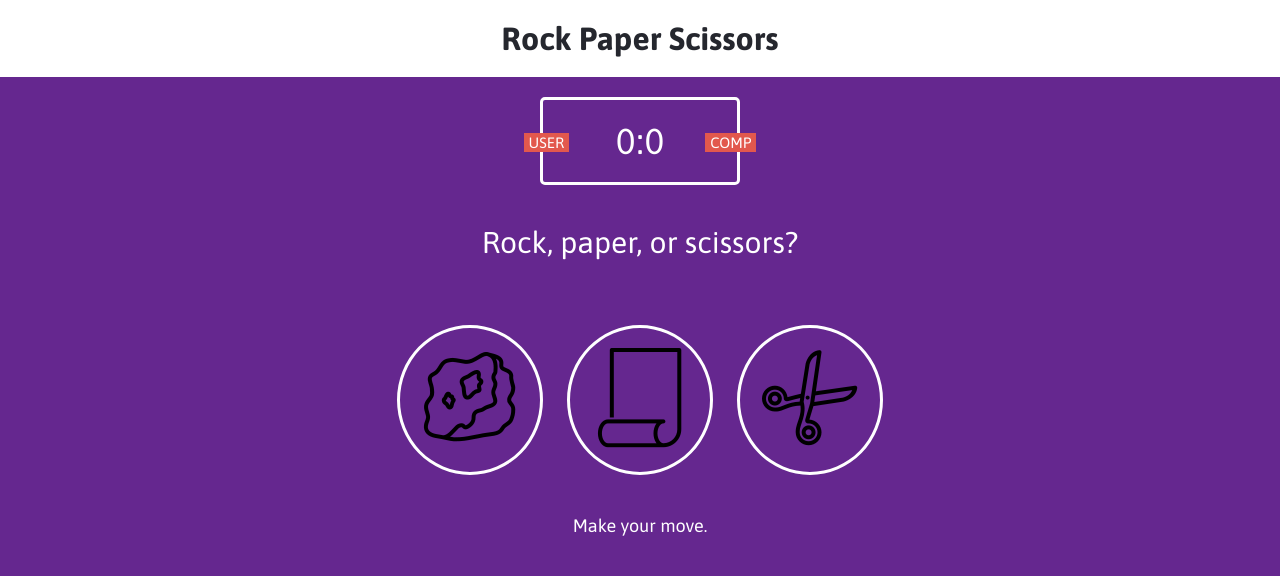
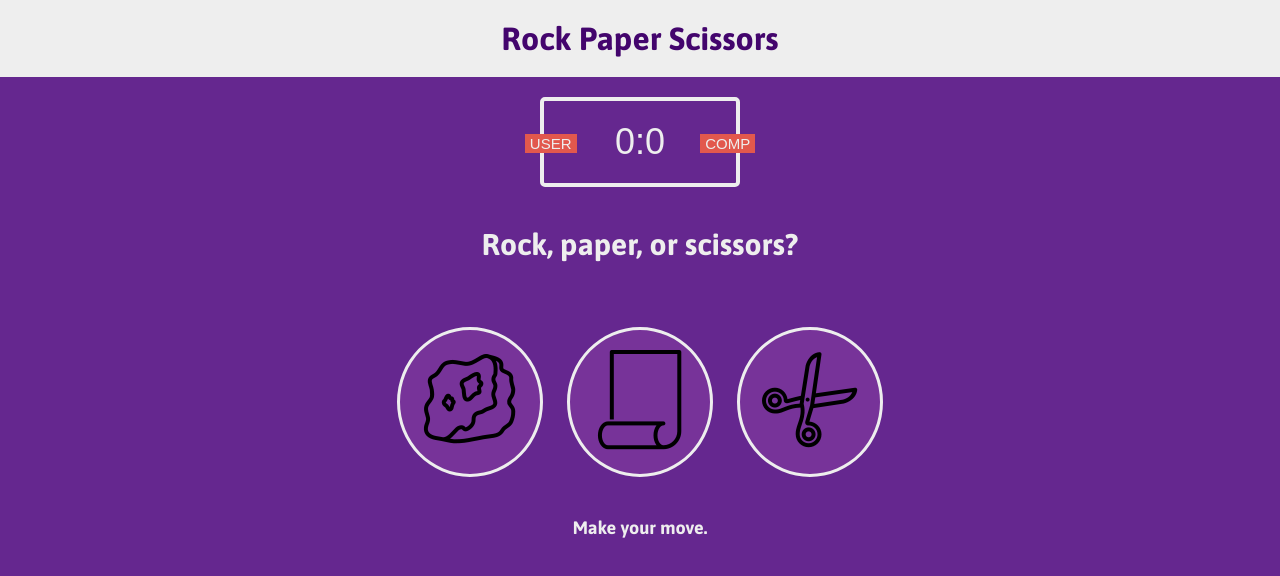
Before and after one commit to ahhchooey/rock_paper_scissors, a plain HTML site: page index.html in a window 1280 px wide. Drawn offline with Linux system fonts and the light colour scheme.

Commit message:
changed some colors, fonts, borders, etc.

```diff
--- a/styles.css
+++ b/styles.css
@@ -7,12 +7,12 @@
 }
 
 header {
-  background-color: #FFF;
+  background-color: #eee;
   padding: 20px;
 }
 
 header > h1 {
-  color: #25272E;
+  color: #43056d;
   text-align: center;
   font-family: Asap, arial;
 }
@@ -22,15 +22,15 @@ body {
 }
 
 .scoreboard {
-  border: 3px solid #FFF;
+  border: 4px solid #eee;
   width: 200px;
   margin: 20px auto;
-  color: #FFF;
+  color: #eee;
   font-size: 36px;
   border-radius: 5px;
   text-align: center;
   padding: 20px 20px;
-  font-family: Asap, arial;
+  font-family: Arial;
   position: relative;
 }
 
@@ -54,11 +54,12 @@ body {
 }
 
 .result {
-  color: #FFF;
+  color: #eee;
   text-align: center;
   font-family: Asap, arial;
   font-size: 30px;
   padding: 20px 0px;
+  font-weight: bold;
 }
 
 .choices {
@@ -69,34 +70,36 @@ body {
 .choice {
   display: inline-block;
   padding: 20px;
-  border: 3px solid #FFF;
+  border: 3px solid #eee;
   border-radius: 50%;
   margin: 0px 10px;
+  background-color: #739;
 }
 
 .choice:hover {
   cursor: pointer;
-  background-color: #AAA;
+  background-color: #999;
   transition: 0.3s;
 }
 
 .green-glow {
   border: 3px solid #4c7;
-  box-shadow: 0 0 10px #3b3;
+  box-shadow: 0 0 7px #3b3;
 }
 .red-glow {
   border: 3px solid #f11;
-  box-shadow: 0 0 10px #d11;
+  box-shadow: 0 0 7px #d11;
 }
 .gray-glow {
   border: 3px solid #444;
-  box-shadow: 0 0 10px #222;
+  box-shadow: 0 0 7px #222;
 }
 
 #command-message {
-  color: #FFF;
+  color: #eee;
   text-align: center;
   font-family: Asap, arial;
   font-size: 18px;
   margin: 10px 0px;
+  font-weight: bold;
 }
```
